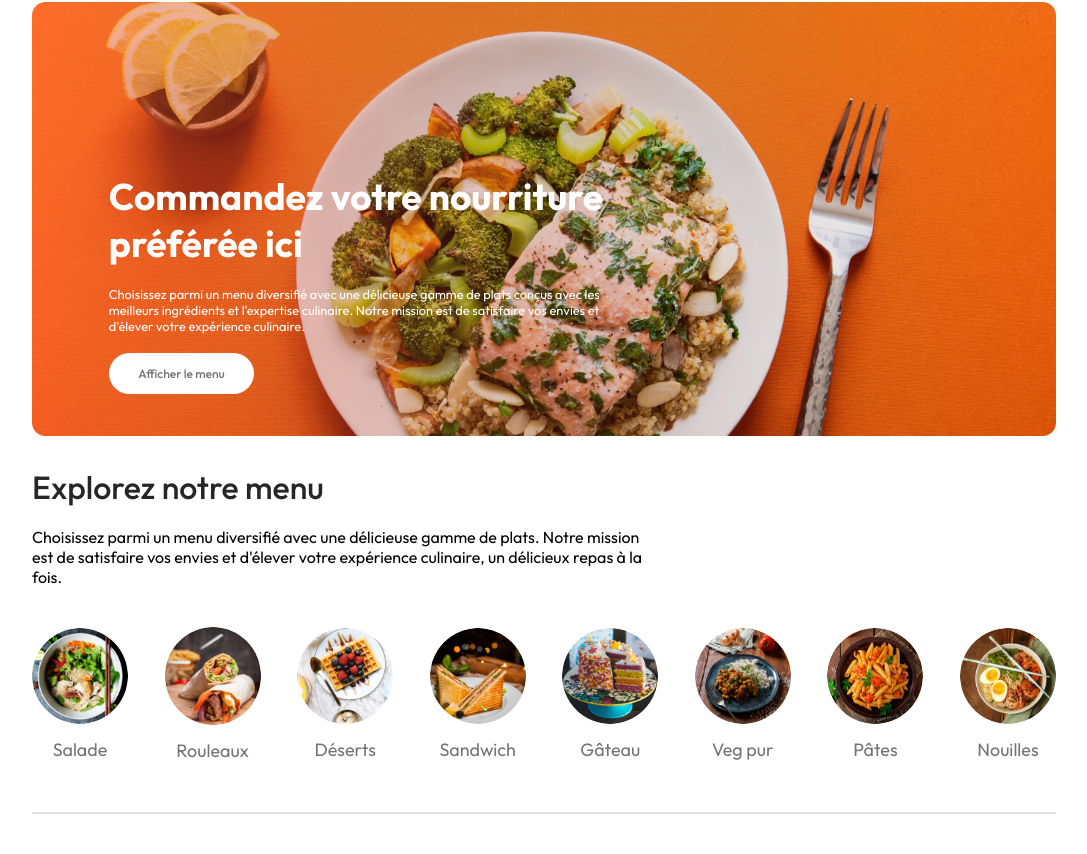
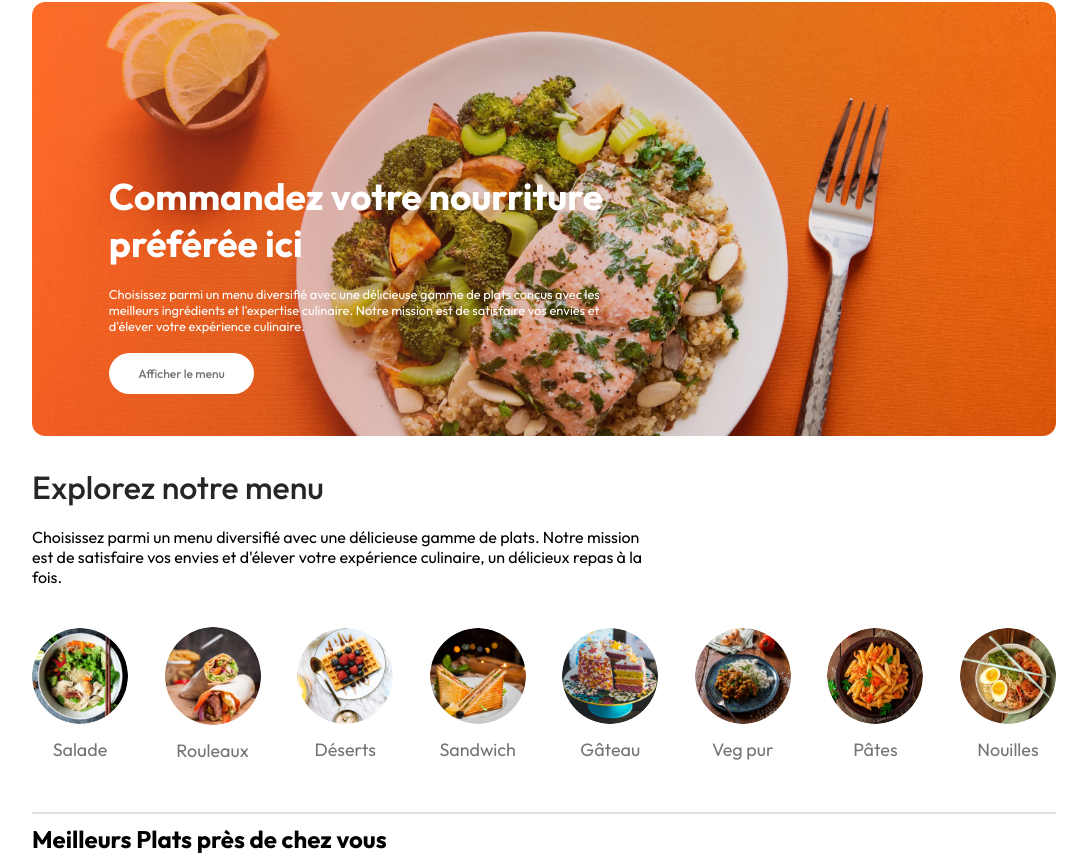
Before and after one commit to moonspark78/Food_Delivery, a React (Vite) app: page / in a window 1280 px wide. Shown: the part 193-1047 px from the top of the page, without its empty margins (96-1183 px from the left). Before the commit the page ends 1017 px from the top, so only its background shows below. Built offline with nearby package versions, Linux system fonts and the light colour scheme.

Commit message:
:art: create the FoodDisplay compoennents ::  :art:

```diff
--- a/src/components/FoodDisplay/FoodDisplay.jsx
+++ b/src/components/FoodDisplay/FoodDisplay.jsx
@@ -8,7 +8,9 @@ const FoodDisplay = () => {
 
 
   return (
-    <div>FoodDisplay</div>
+    <div className='food-display' id='food-display'>
+        <h2>Meilleurs Plats près de chez vous</h2>
+    </div>
   )
 }
 
--- a/src/pages/Home/Home.jsx
+++ b/src/pages/Home/Home.jsx
@@ -2,6 +2,7 @@ import React, { useState } from 'react'
 import './Home.css'
 import Header from '../../components/Header/Header';
 import ExploreMenu from '../../components/ExploreMenu/ExploreMenu';
+import FoodDisplay from '../../components/FoodDisplay/FoodDisplay';
 
 const Home = () => {
   const [category, setCategory] = useState('All');
@@ -9,6 +10,7 @@ const Home = () => {
     <div>
       <Header/>
       <ExploreMenu category={category} setCategory={setCategory}/>
+      <FoodDisplay category={category}/>
     </div>
   )
 }
```
